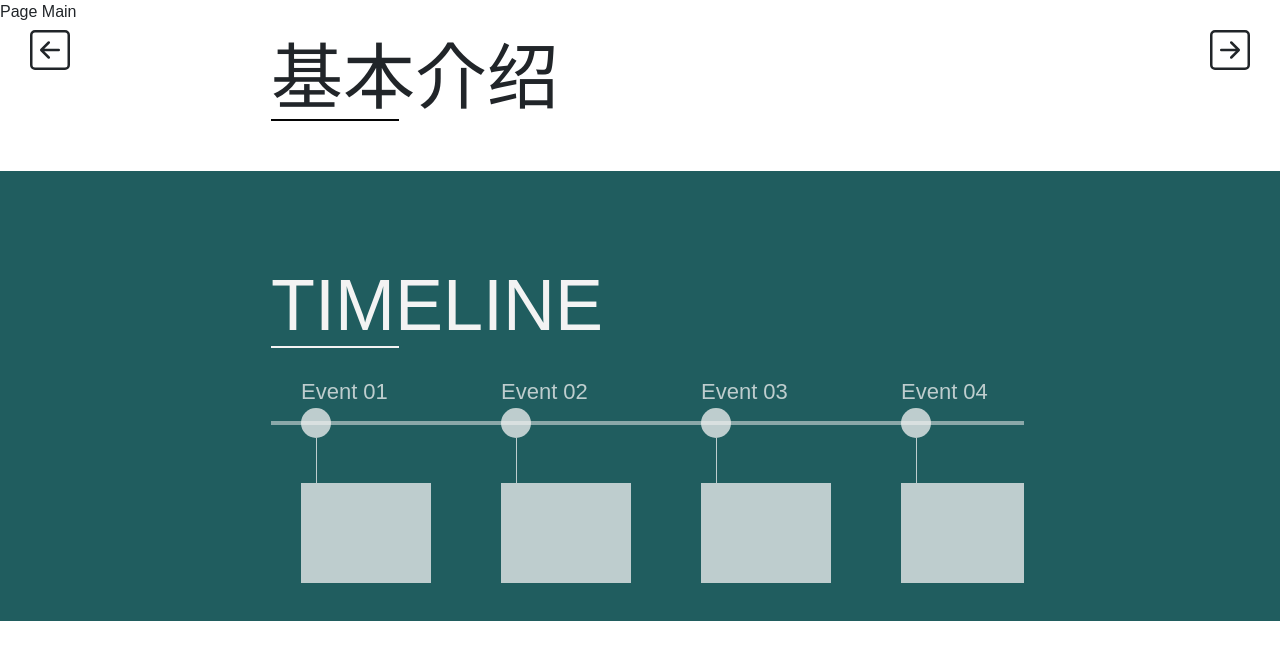
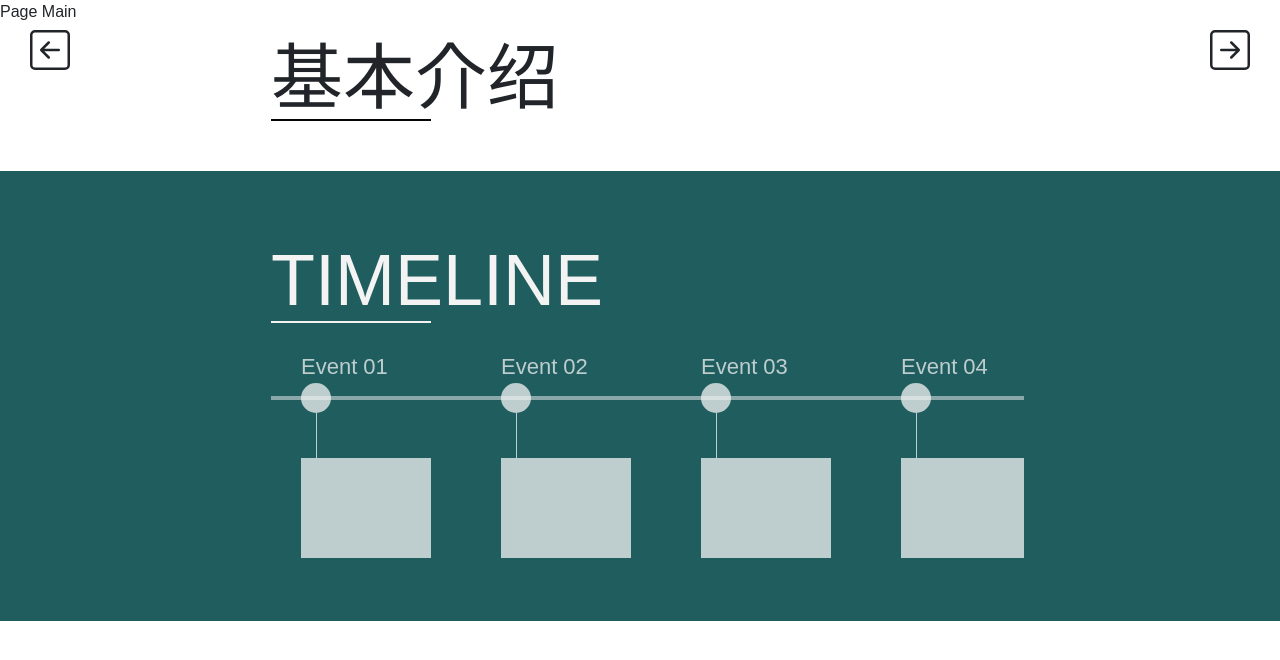
Before and after one commit to UT-Application-Development-Association/ADA-Website, a React (Create React App) app: page / in a window 1280 px wide. Both pictures are taken after a click on the button "To main". Shown: the top 660 px of the page. Built offline with nearby package versions, Linux system fonts and the light colour scheme; the HTML template or start-up script is replaced by a standard one.

Commit message:
redo the change in common.css, delete the unnecessary parameter, and make timeline components vertical padding.

```diff
--- a/src/components/main_page/Timeline.js
+++ b/src/components/main_page/Timeline.js
@@ -3,8 +3,8 @@ import React from "react";
 export default function Timeline(props) {
     return (
         <div className="timeline-container">
-            <div className="heading-container container" style={{overflow:"hidden", height:"500px"}}>
-                <div className="heading white">{props.text}</div>
+            <div className="heading-container container timeline">
+                <div className="heading white">TIMELINE</div>
                 <div className="heading-line white"></div>
                 <div className="timeline-bar"></div>
                 <div className="timeline-content">
--- a/src/pages/Main.js
+++ b/src/pages/Main.js
@@ -33,7 +33,7 @@ export default function Main(props) {
       </section>
       <section className="timeline-section">
         <div>
-          <Timeline text="TIMELINE"/>
+          <Timeline/>
         </div>
       </section>
     </div>
--- a/src/styles/Style.css
+++ b/src/styles/Style.css
@@ -54,6 +54,11 @@
   }
 }
 
+.container.timeline {
+  overflow: hidden;
+  height: 500px;
+}
+
 .heading-container .heading {
   font-size: 4.5rem;
   margin-bottom: -0.8rem;
@@ -65,7 +70,7 @@
 }
 
 .heading-container .heading-line {
-  width: 8rem;
+  width: 10rem;
   height: 2px;
   background-color: #050505;
 }
@@ -94,7 +99,7 @@
 
 .timeline-container {
   height: 450px;
-  padding-top: 80px;
+  padding-top: 55px;
   position: relative;
   top: 50px;
   overflow: hidden;
--- a/src/styles/main_page/_Common.scss
+++ b/src/styles/main_page/_Common.scss
@@ -8,6 +8,10 @@
 
   @media (max-width: 768px) {
     width: 80%;
+  }
+  &.timeline {
+    overflow: hidden;
+    height: 500px;
   }
 }
 
@@ -22,7 +26,7 @@
   }
 
   .heading-line {
-    width: 8rem;
+    width: 10rem;
     height: 2px;
     background-color: $black;
     &.white {
--- a/src/styles/main_page/_Timeline.scss
+++ b/src/styles/main_page/_Timeline.scss
@@ -2,7 +2,7 @@
 
 .timeline-container {
     height: 450px;
-    padding-top: 80px;
+    padding-top: 55px;
     position: relative;
     top: 50px;
     overflow: hidden;
```
Also changed, not shown: 1 other file (tests, documents, lock files or other folders).
